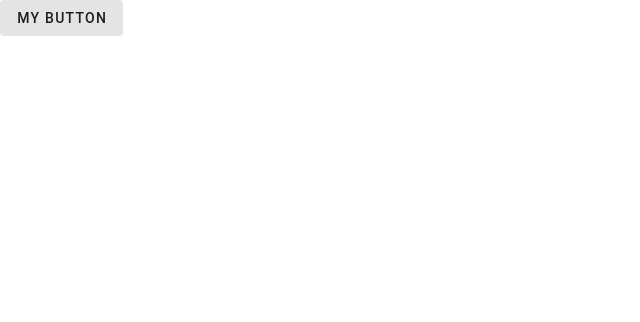
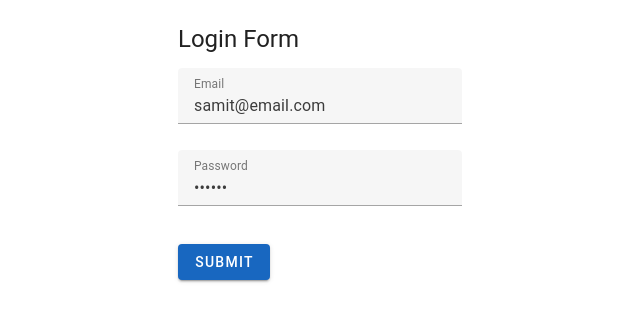
Before and after one commit to iamsamitdev/nuxt-vuetify-bol, a Nuxt app: page / in a window 1280 px wide. Shown: the top 322 px of the page, without its empty margins (0-640 px from the left). Built offline with nearby package versions, Linux system fonts and the light colour scheme.

Commit message:
backend dashboard

```diff
--- /dev/null
+++ b/composables/useFormRules.ts
@@ -0,0 +1,11 @@
+export const useFormRules = () => {
+    return {
+        ruleRequired: (v: string) => !!v || 'This field is required',
+        ruleEmail: (value: string) => {
+            const pattern =
+				/^(([^<>()[\]\\.,;:\s@"]+(\.[^<>()[\]\\.,;:\s@"]+)*)|(".+"))@((\[[0-9]{1,3}\.[0-9]{1,3}\.[0-9]{1,3}\.[0-9]{1,3}])|(([a-zA-Z\-0-9]+\.)+[a-zA-Z]{2,}))$/;
+			return pattern.test(value) || "Enter a valid email";
+        },
+        rulePassLen: (v: string) => (!!v && v.length >= 6) || "Password must be 6 chars or more",
+    }
+}
--- /dev/null
+++ b/layouts/backend.vue
@@ -0,0 +1,25 @@
+<template>
+    <div>
+        <VApp>
+            <VMain>
+                <VContainer fluid>
+                    <VRow>
+                        <VCol cols="12" class="text-center">
+                            <h1>Backend</h1>
+                            <ul>
+                                <NuxtLink to="/backend/dashboard">
+                                    Dashboard
+                                </NuxtLink>
+                                |
+                                <NuxtLink to="/backend/product">
+                                    Product
+                                </NuxtLink>
+                            </ul>
+                        </VCol>
+                    </VRow>
+                    <slot />
+                </VContainer>
+            </VMain>
+        </VApp>
+    </div>
+</template>
--- a/nuxt.config.ts
+++ b/nuxt.config.ts
@@ -38,5 +38,13 @@ export default defineNuxtConfig({
         Disallow: '',
       }
     ]
-  ]
+  ],
+  runtimeConfig: {
+    public: {
+       strapi: {
+         url: process.env.STRAPI_URL || "http://localhost:1337/api",
+       },
+       urlroot: process.env.STRAPI_URL_ROOT || "http://localhost:1337",
+    }
+  },
 })
--- /dev/null
+++ b/pages/backend/dashboard.vue
@@ -0,0 +1,31 @@
+<script setup lang="ts">
+    definePageMeta({
+        layout: 'backend',
+    })
+
+    const logout = () => {
+        // get token from cookie
+        const token = useCookie('token')
+
+        // remove token from cookie
+        token.value = null
+
+        // redirect to home page
+        navigateTo('/')
+    }
+</script>
+
+<template>
+    <div>
+        <h1>Dashboard</h1>
+        <p>Welcome to the dashboard!</p>
+        <p>This is a placeholder for your dashboard content.</p>
+        <p>You can add charts, tables, or any other components you need.</p>
+        <!-- Logout button -->
+        <VBtn color="primary" class="mt-4" @click="logout">Logout</VBtn>
+    </div>
+</template>
+
+<style scoped>
+
+</style>
--- /dev/null
+++ b/pages/backend/product.vue
@@ -0,0 +1,31 @@
+<script setup lang="ts">
+    definePageMeta({
+        layout: 'backend',
+    })
+
+    const logout = () => {
+        // get token from cookie
+        const token = useCookie('token')
+
+        // remove token from cookie
+        token.value = null
+
+        // redirect to home page
+        navigateTo('/')
+    }
+</script>
+
+<template>
+    <div>
+        <h1>Product</h1>
+        <p>Welcome to the product page!</p>
+        <p>This is a placeholder for your product content.</p>
+        <p>You can add product listings, details, or any other components you need.</p>
+        <!-- Logout button -->
+        <VBtn color="primary" class="mt-4" @click="logout">Logout</VBtn>
+    </div>
+</template>
+
+<style scoped>
+
+</style>
--- a/pages/index.vue
+++ b/pages/index.vue
@@ -1,8 +1,106 @@
+<script setup lang="ts">
+    // รับค่าจากฟอร์ม
+    const email = ref('samit@email.com')
+    const password = ref('123456')
+
+    // useCookie() for managing cookies
+    const token = useCookie('token', {
+        maxAge: 60 * 60,  // 1 hour
+        secure: false, // Set to true if using HTTPS
+    })
+
+    // ตรวสอบความถูกต้องของฟอร์ม
+    const { ruleRequired, ruleEmail, rulePassLen} = useFormRules()
+
+    // ฟังก์ชันสำหรับส่งข้อมูล
+    const submitForm = async () => {
+        if(ruleRequired(email.value) == true &&
+           ruleEmail(email.value) == true &&
+           rulePassLen(password.value) == true) {
+
+            // useRuntimeConfig() for get environment variables
+            const config = useRuntimeConfig();
+            const STRAPI_URL = config.public.strapi.url;
+
+            // console.log('Submitting to:', STRAPI_URL);
+
+            // useFetch() for making API requests
+            useFetch(`${STRAPI_URL}/auth/local`, {
+                method: 'POST',
+                headers: {
+                    'Content-Type': 'application/json',
+                },
+                body: JSON.stringify({
+                    identifier: email.value,
+                    password: password.value
+                }),
+                onResponse({ request, response, options }) {
+                    // console.log('Response:', response);
+                    // Handle successful response
+                    if(response.status == 200) {
+                        alert('Login successful!');
+                        // Set token in cookie
+                        token.value = response._data.jwt
+                        console.log('Token set:', token.value);
+                        // redirect to dashboard after successful login
+                        navigateTo('/backend/dashboard');
+                    } else {
+                        alert('Login failed: ' + response.statusText);
+                    }
+                }
+            })
+
+        } else {
+            console.error('Form validation failed');
+        }
+    }
+</script>
+
 <template>
-    <VBtn
-        variant="tonal"
-        @click="() => console.log('Button clicked!')"
-    >
-        My Button
-    </VBtn>
+    <VCol cols="12" md="6" lg="6" sm="6">
+        <VRow no-gutters align="center" justify="center">
+            <VCol cols="12" md="6" class="pa-3">
+                <VForm @submit.prevent="submitForm">
+                    <div class="text-h5 mb-3">Login Form</div>
+                    <div class="mt-1">
+                        <VTextField
+                            v-model="email"
+                            :rules="[ruleRequired, ruleEmail]"
+                            id="email"
+                            name="email"
+                            label="Email"
+                            placeholder="Enter your email"
+                            type="email"
+                            required
+                        />
+                    </div>
+                    <div class="mt-1">
+                        <VTextField
+                            v-model="password"
+                            :rules="[ruleRequired, rulePassLen]"
+                            id="password"
+                            name="password"
+                            label="Password"
+                            placeholder="Enter your password"
+                            type="password"
+                            required
+                        />
+                    </div>
+                    <div class="mt-1">
+                        <VBtn type="submit" color="primary" class="mt-3">
+                            Submit
+                        </VBtn>
+                    </div>
+                </VForm>
+            </VCol>
+        </VRow>
+    </VCol>
 </template>
+
+<script setup lang="ts">
+
+</script>
+
+<style scoped>
+
+</style>
```
Also changed, not shown: assets/scss/style.scss (line endings or trailing spaces).
